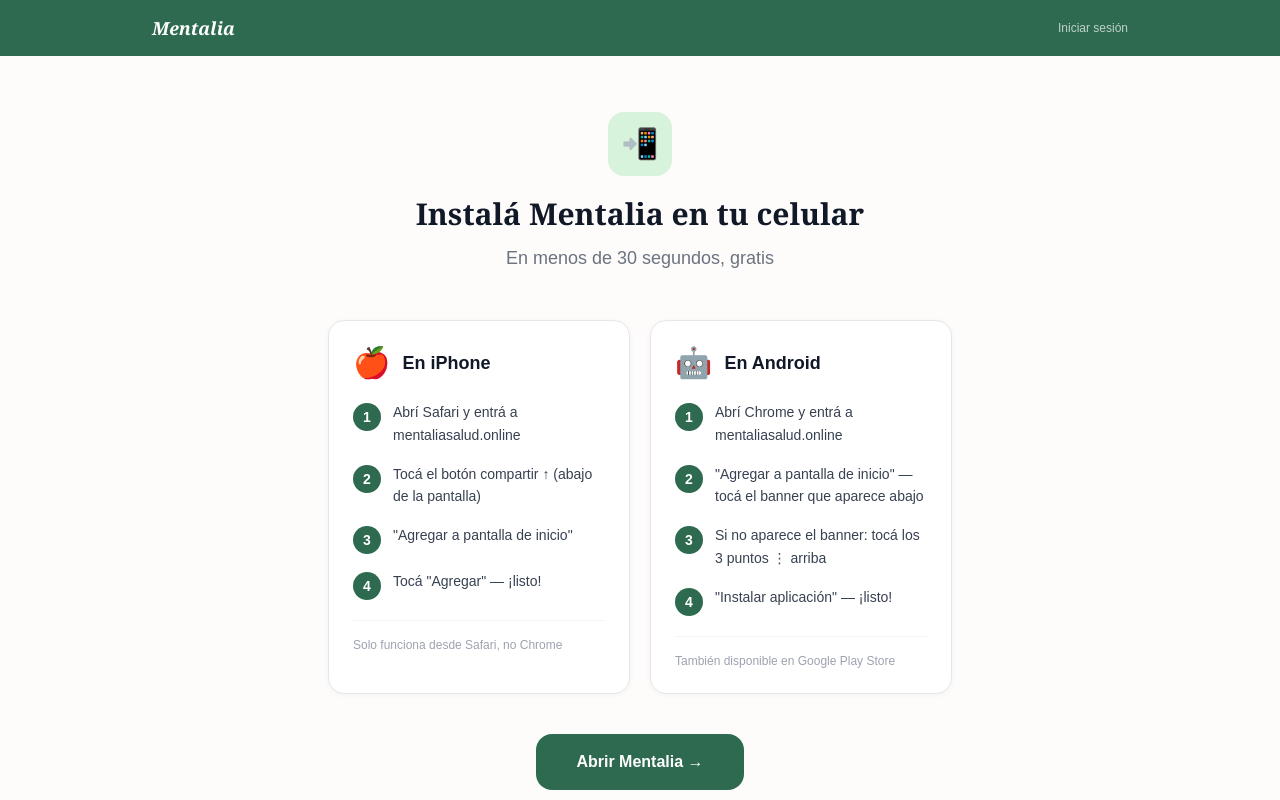
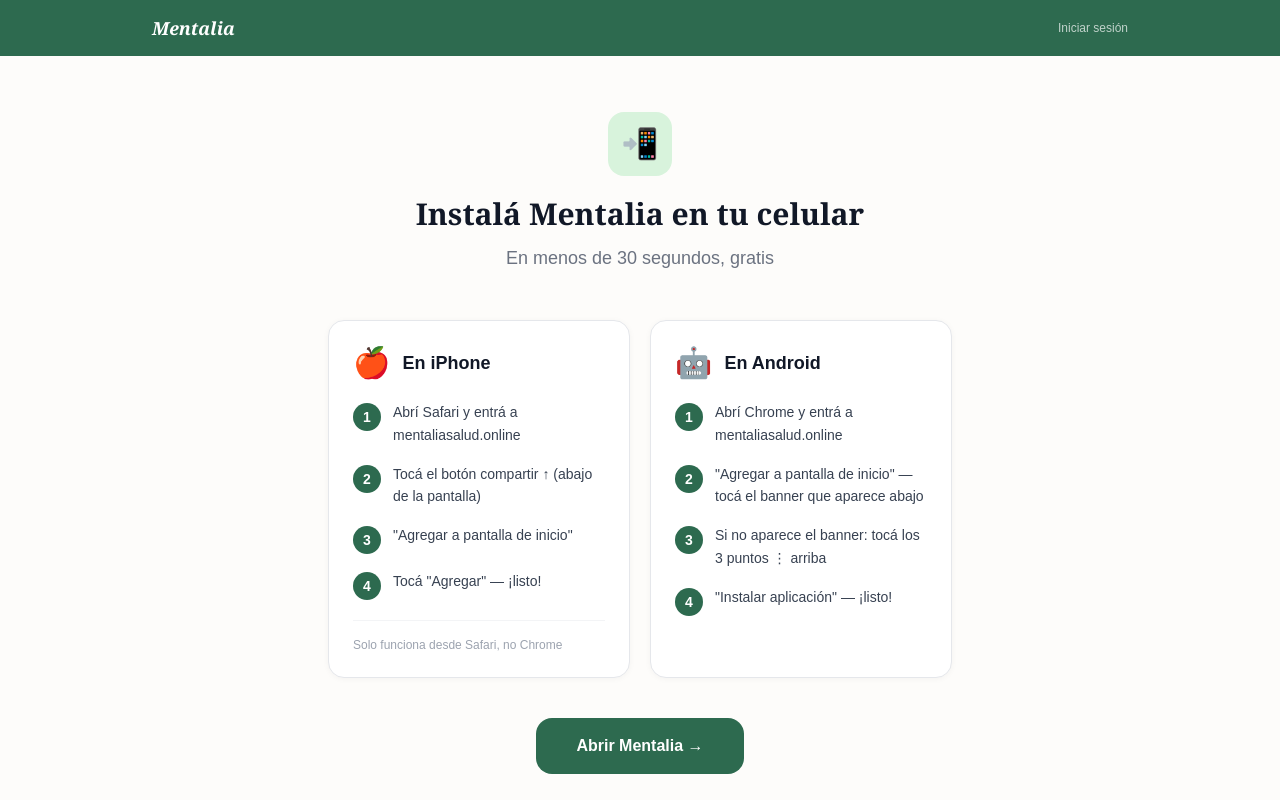
Before and after one commit to chanopellegrinolvp-boop/Mentalia, a Next.js app in the folder mentalia-app/: page /como-instalar in a window 1280 px wide. Shown: the top 800 px of the page. Built offline with nearby package versions, Linux system fonts and the light colour scheme; no server answers.

Commit message:
fix: eliminar sección duplicada en como-instalar

```diff
--- a/mentalia-app/app/como-instalar/page.tsx
+++ b/mentalia-app/app/como-instalar/page.tsx
@@ -91,9 +91,6 @@ export default function ComoInstalarPage() {
               <Paso numero={3} texto="Si no aparece el banner: tocá los 3 puntos ⋮ arriba" />
               <Paso numero={4} texto='"Instalar aplicación" — ¡listo!' />
             </div>
-            <p className="text-xs mt-5 pt-4 border-t border-gray-100" style={{ color: "#9CA3AF" }}>
-              También disponible en Google Play Store
-            </p>
           </div>
         </div>
 
```
